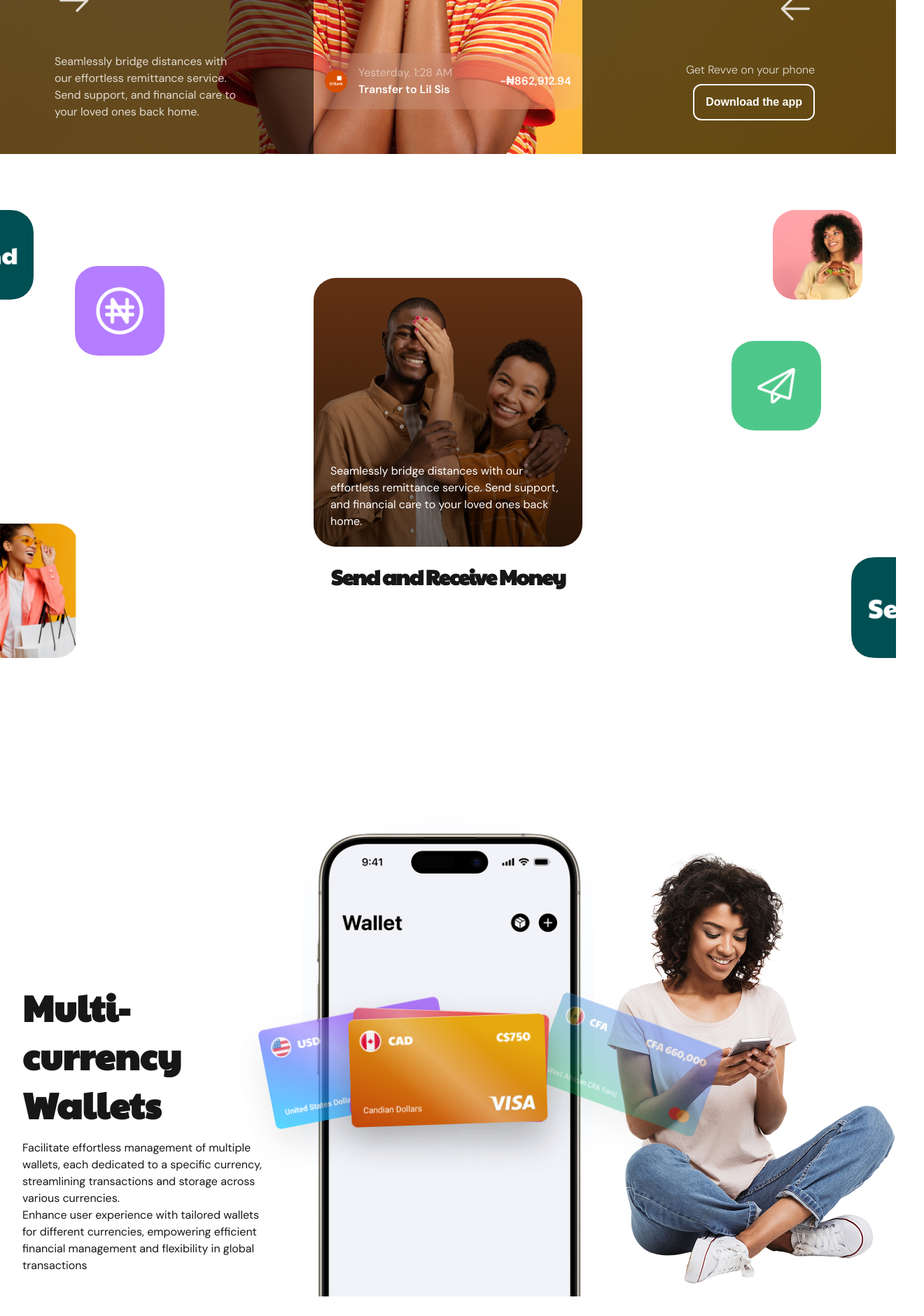
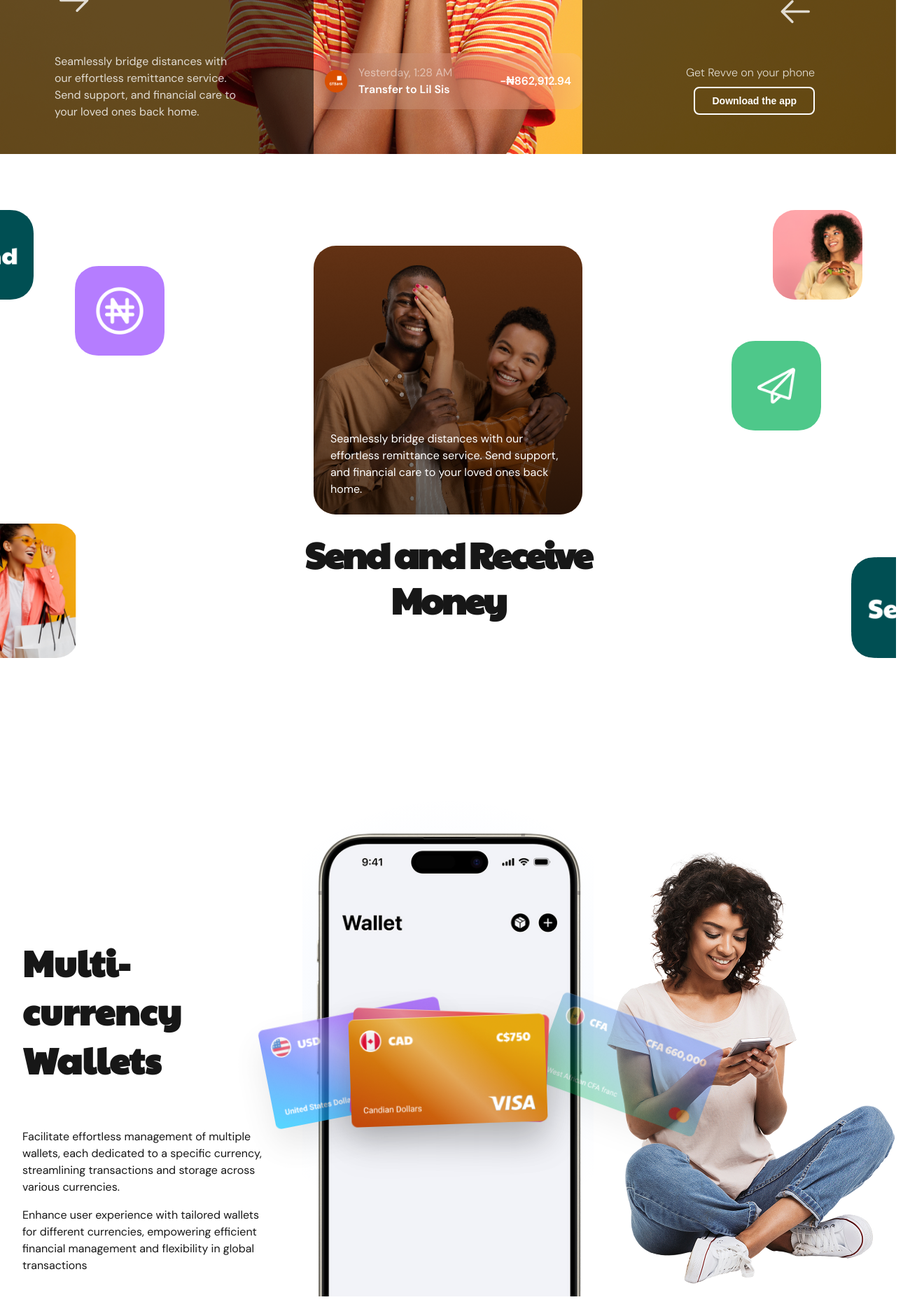
Before and after one commit to Funmi-Amusan/spend-landing-page, a Next.js app: page / in a window 1280 px wide. Shown: the part 580-2460 px from the top of the page at 70% size, 1320 px wide, since content can reach past the window. Built offline with nearby package versions, Linux system fonts and the light colour scheme.

Commit message:
responsiveness fixes

```diff
--- a/components/layout/Footer.tsx
+++ b/components/layout/Footer.tsx
@@ -7,7 +7,7 @@ const Footer = () => {
 
     return (
         <footer className='bg-purple-500 px-4 py-8 sm:px-6 md:px-12 md:py-12'>
-            <div className='max-w-7xl mx-auto'>
+            <div className=' mx-auto'>
                 <div className='flex flex-col md:flex-row justify-between items-center gap-6 md:gap-8'>
 
                     <div className='flex gap-4 sm:gap-6 md:gap-8 order-1 md:order-1'>
--- a/components/layout/Header.tsx
+++ b/components/layout/Header.tsx
@@ -32,11 +32,9 @@ const Header = () => {
     [1.3, 1]
   )
 
-  // fix header blocking hero title
-
   return (
     <motion.header
-      className="fixed top-0 w-full z-50 bg-transparent flex items-center justify-between px-8"
+      className="fixed top-0 w-full z-50 bg-transparent flex items-start md:items-center justify-between px-4 md:px-8"
       style={{
         backdropFilter: backdropBlur,
         backgroundColor: backgroundColor,
@@ -44,12 +42,10 @@ const Header = () => {
       }}
     >
       <motion.div style={{ scale: logoScale }}>
-        <Image src={ImageAssets.Logo} alt="logo" width={120} height={40} className="h-auto w-auto" />
+        <Image src={ImageAssets.Logo} alt="logo" width={120} height={40} className="lg:h-full h-10 w-auto" />
       </motion.div>
 
-      <motion.div style={{ scale: logoScale }}>
-        <Image src={ImageAssets.Control} alt="control" width={40} height={40} className='h-auto w-auto' />
-      </motion.div>
+
     </motion.header>
   )
 }
--- a/components/sections/Contact.tsx
+++ b/components/sections/Contact.tsx
@@ -16,12 +16,12 @@ const Contact = () => {
       }
 
   return (
-    <section className="py-8 px-4 md:px-12 sm:py-12 lg:py-16 min-h-screen w-full bg-purple-500 relative">
-<div className='rounded-2xl p-16 h-full grid grid-cols-1 md:grid-cols-2 bg-purple-300/40 z-20 relative backdrop-blur-2xl shadow-2xl '>
-<div className='text-white flex flex-col justify-between gap-2 max-w-[400px]'>
-    <h3 className='font-black text-lg md:text-2xl text-center md:text-start'>Get in Touch</h3>
+    <section className="py-8 px-4 md:px-12 sm:py-12 lg:py-16 min-h-screen w-full bg-purple-500 relative overflow-x-clip">
+<div className='rounded-2xl p-8 md:p-16 h-full grid grid-cols-1 md:grid-cols-2 bg-purple-300/40 z-20 relative backdrop-blur-2xl shadow-2xl '>
+<div className='text-white flex flex-col justify-between gap-4 max-w-[400px] '>
+    <h2 className='font-black text-lg md:text-2xl text-center md:text-start'>Get in Touch</h2>
     <div className='flex flex-col gap-4'>
-        <p>Do you have any questions or feedback? We&apos;d love to hear from you.</p>
+        <p className='text-center md:text-start'>Do you have any questions or feedback? We&apos;d love to hear from you.</p>
         <p className='inline-flex items-center gap-2'> <FaPhoneAlt /> +1(343)338-5190</p>
         <p className='inline-flex items-center gap-2'> <IoMail /> hello@revveme.com</p>
         <p className='inline-flex items-center gap-2'> <HiLocationMarker /> 2482 Yonge St Toronto ON M4P 2H5</p>
@@ -56,9 +56,9 @@ const Contact = () => {
 </div>
 {/* large icons */}
 
-  <PiChatCircleDotsFill className='text-amber-500 text-[10vw] absolute bottom-1/2 -right-10 z-30' />
-  <IoMail className='text-green-500 text-[15vw] -rotate-30 absolute -bottom-10 -left-20 z-10' />
-  <FaPhoneAlt className='text-amber-500 text-[15vw] absolute bottom-10 right-0 z-10' />
+  <PiChatCircleDotsFill className='hidden md:block text-amber-500 text-[10vw] absolute bottom-1/2 -right-10 z-30' />
+  <IoMail className='hidden md:block text-green-500 text-[15vw] -rotate-30 absolute -bottom-10 -left-20 z-10' />
+  <FaPhoneAlt className='hidden md:block text-amber-500 text-[15vw] absolute bottom-10 right-0 z-10' />
    </section>
   )
 }
--- a/components/sections/Gallery.tsx
+++ b/components/sections/Gallery.tsx
@@ -10,7 +10,7 @@ const Gallery = () => {
         <Image
           src={ImageAssets.HeroImage1}
           alt='Send money to loved ones'
-          className='w-[70vw] sm:w-[50vw] md:w-[40vw] lg:w-[30vw] aspect-square object-cover rounded-3xl md:rounded-4xl relative'
+          className='w-[70vw]  md:w-[30vw] max-w- aspect-square object-cover rounded-3xl md:rounded-4xl relative'
         />
         <div className='absolute inset-0 rounded-3xl md:rounded-4xl flex items-end p-4 md:p-6 bg-gradient-to-t from-black/60 to-transparent'>
           <p className='text-white text-sm md:text-base'>
@@ -18,7 +18,7 @@ const Gallery = () => {
           </p>
         </div>
       </div>
-      <h2 className='text-xl sm:text-2xl md:text-3xl font-black max-w-xs sm:max-w-md text-center tracking-tighter leading-tight px-4 relative z-20'>
+      <h2 className='text-2xl font-black max-w-xs sm:max-w-md text-center tracking-tighter leading-tight px-4 relative z-20'>
         Send and Receive Money
       </h2>
 
--- a/components/sections/Hero.tsx
+++ b/components/sections/Hero.tsx
@@ -6,6 +6,7 @@ import React, { useState, useEffect } from 'react';
 import { GoArrowRight, GoArrowLeft } from "react-icons/go";
 import { motion } from 'framer-motion';
 import { slides } from '@/lib/data';
+import BaseButton from '../ui/BaseButton';
 
 const Hero = () => {
   const [currentSlide, setCurrentSlide] = useState(0);
@@ -51,14 +52,14 @@ const Hero = () => {
         {/* Current Slide */}
         <motion.div
           key={`current-${currentSlide}`}
-          className="absolute inset-0 bg-cover bg-center"
+          className="absolute inset-0 bg-cover bg-center pt-12 lg:pt-0"
           style={{ backgroundImage: `url(${slides[currentSlide].background})` }}
           initial={{ opacity: 0 }}
           animate={{ opacity: 1 }}
           transition={{ duration: 0.8 }}
         >
           <div
-            className="absolute inset-0 z-10 hidden md:block bg-black/60"
+            className="absolute inset-0 z-10 hidden lg:block bg-black/60"
             style={{
               clipPath: 'url(#rounded-cutout)',
               WebkitClipPath: 'url(#rounded-cutout)',
@@ -86,13 +87,13 @@ const Hero = () => {
               variants={contentVariants}
               initial="hidden"
               animate="visible"
-              className='text-3xl md:text-5xl mb-8 md:mb-0'
+              className='text-3xl lg:text-5xl mb-8 lg:mb-0'
             >
             Send. Shop. Spend
             </motion.h1>
 
             {/* mobile view */}
-            <div className='flex flex-col md:hidden w-full h-full  justify-around max-w-sm mx-auto space-y-6'>
+            <div className='flex flex-col lg:hidden w-full h-full  justify-around max-w-sm mx-auto space-y-6'>
 
                 <motion.div
                 variants={itemVariants}
@@ -115,13 +116,13 @@ const Hero = () => {
                 className='bg-white/10 backdrop-blur-md rounded-2xl p-4 mx-4'
               >
                 <div className='flex justify-between items-center mb-3'>
-                  <Image src={ImageAssets.CanadaFlag} alt="Flag" className='w-8 h-8' />
+                  <img src={slides[currentSlide].middleSection.flag.src} alt="Flag" className='w-8 h-8' />
                   <h3 className='text-lg font-bold'>{slides[currentSlide].middleSection.amount}</h3>
                 </div>
 
                 <div className='flex justify-between items-center'>
                   <div className='flex items-center gap-2'>
-                    <img src={ImageAssets.CanadaFlag.src} alt="Flag" className='w-4 h-4' />
+                    <img src={slides[currentSlide].middleSection.transfer.image.src} alt="Flag" className='w-4 h-4' />
                     <div>
                       <p className='text-xs text-white/70'>{slides[currentSlide].middleSection.transfer.time}</p>
                       <p className='text-sm'>{slides[currentSlide].middleSection.transfer.description}</p>
@@ -132,7 +133,7 @@ const Hero = () => {
               </motion.div>
             </div>
             {/* tab and desktop view */}
-            <div className='hidden md:grid grid-cols-3 gap-4 mt-8 grow w-full text-white/80'>
+            <div className='hidden lg:grid grid-cols-3 gap-4 mt-8 grow w-full text-white/80'>
 
               {/* Left Section */}
               <motion.div
@@ -151,8 +152,8 @@ const Hero = () => {
                 variants={itemVariants}
                 className='w-full max-w-sm mx-auto py-8 gap-36 flex flex-col justify-end items-center text-start h-full'
               >
-                <div className='flex w-full justify-between items-center'>
-                  <Image src={ImageAssets.CanadaFlag} alt="Flag" className='w-12 h-12' />
+                <div className={` flex w-full justify-between items-center ${slides[currentSlide].middleSection.reverseOrder ? 'flex-row-reverse' : ''}`}>
+                  <img src={slides[currentSlide].middleSection.flag.src} alt="Flag" className='w-12 h-12' />
                   <h3 className='text-xl text-white font-black font-paytone'>{slides[currentSlide].middleSection.amount}</h3>
                 </div>
 
@@ -180,7 +181,7 @@ const Hero = () => {
                   </div>
                   <div>
                     <p className='mt-12 font-light'>Get Revve on your phone</p>
-                    <button className='mt-2 px-4 py-3 border-white border-2 rounded-xl text-white font-semibold'>Download the app</button>
+                    <BaseButton text="Download the app" variant="transparent" />
                   </div>
                 </div>
               </motion.div>
--- a/components/sections/PayBills.tsx
+++ b/components/sections/PayBills.tsx
@@ -1,6 +1,7 @@
 import { ImageAssets } from '@/assets'
 import React from 'react'
 import Image from 'next/image';
+import BaseButton from '../ui/BaseButton';
 
 const PayBills = () => {
 
@@ -11,15 +12,15 @@ const PayBills = () => {
     className="relative h-screen w-full bg-cover bg-center flex justify-between items-center p-8"
     style={{ backgroundImage: `url(${backgroundImage})` }}
   >
-<div className='text-white max-w-[340px] flex flex-col gap-8'>
+<div className='text-white max-w-[340px] items-center text-center md:text-start md:items-start flex flex-col gap-8'>
     <h2 className='text-2xl font-black '>Pay Bills</h2>
     <p>Say goodbye to long queues and endless processes—our platform offers a seamless solution for paying bills instantly without any hiccups.</p>
     <div>
     <p>Get Revve on your phone</p>
-    <button className='bg-white text-black px-6 font-medium text-sm py-2 rounded-lg'>Coming Soon</button>
+    <BaseButton text="Coming Soon" variant="white" />
     </div>
 </div>
-<div className='max-w-[340px] w-full'>
+<div className='max-w-[340px] w-full hidden md:flex'>
     <Image src={ImageAssets.Calendar} alt={'Calendar'} className='w-full aspect-square' />
 </div>
    </section>
--- a/components/sections/ShopOnline.tsx
+++ b/components/sections/ShopOnline.tsx
@@ -1,23 +1,26 @@
 import React from 'react'
 import Image from 'next/image'
 import { ImageAssets } from '@/assets'
+import BaseButton from '../ui/BaseButton'
 
 const ShopOnline = () => {
   return (
-     <section className='grid grid-cols-1 md:grid-cols-3 gap-4 mt-8 grow w-full min-h-screen'>
-   <div className='flex flex-col justify-end h-full items-center p-8'>
+     <section className='grid grid-cols-1 md:grid-cols-3 gap-4 mt-8 grow w-full h-gull md:min-h-screen'>
+   <div className='flex flex-col gap-12 justify-end h-full items-center md:items-start text-center md:text-start max-w-md p-8'>
      <h2 className='text-2xl font-black'>Shop Online</h2>
-     <p>Experience the world at your fingertips with our seamless online shopping platform.
-<br />
-From the latest fashion trends to must-have gadgets, shop the world&apos;s best brands and products from the comfort of your own home.</p>
+     <div className='flex flex-col gap-4'>
+      <p>Experience the world at your fingertips with our seamless online shopping platform. </p>
+      <p>From the latest fashion trends to must-have gadgets, shop the world&apos;s best brands and products from the comfort of your own home.</p>
+     </div>
+     <div>
 <p>Get Revve on your phone</p>
-<button>Download the App</button>
+<BaseButton text="Download the App" variant="black" />
+</div>
  </div>
-   <div className='flex flex-col justify-end h-full items-center '>
+   <div className='hidden md:flex flex-col justify-end h-full items-center '>
        <Image src={ImageAssets.ShoppingPhone} alt={'Shopping Mobile Mockup'} className='' />
-
    </div>
-   <div className='flex flex-col justify-end h-full items-center'>
+   <div className='hidden md:flex flex-col justify-end h-full items-center'>
      <Image src={ImageAssets.ShoppingImage1} alt={'Shopping Image 1'} />
      <Image src={ImageAssets.ShoppingImage1} alt={'Shopping Image 1'} />
      <Image src={ImageAssets.ShoppingImage1} alt={'Shopping Image 1'} />
--- a/components/sections/Wallets.tsx
+++ b/components/sections/Wallets.tsx
@@ -85,7 +85,7 @@ const Wallets = () => {
       ref={containerRef}
       className='grid grid-cols-1 md:grid-cols-3 gap-4 mt-8 grow w-full min-h-screen relative overflow-hidden'
     >
-      <div className='flex flex-col justify-end h-full items-center p-8'>
+      <div className='flex flex-col gap-12 justify-end h-full max-w-md items-center text-center md:text-start p-8'>
         <motion.h2
           style={{
             y: useSpring(titleY, springConfig),
@@ -95,6 +95,8 @@ const Wallets = () => {
         >
           Multi-currency Wallets
         </motion.h2>
+        <div className='flex flex-col gap-4'>
+
         <motion.p
           style={{
             y: useSpring(textY, springConfig),
@@ -102,9 +104,17 @@ const Wallets = () => {
           }}
         >
           Facilitate effortless management of multiple wallets, each dedicated to a specific currency, streamlining transactions and storage across various currencies.
-          <br />
+         </motion.p>
+
+        <motion.p
+          style={{
+            y: useSpring(textY, springConfig),
+            opacity: useSpring(textOpacity, springConfig)
+          }}
+        >
           Enhance user experience with tailored wallets for different currencies, empowering efficient financial management and flexibility in global transactions
         </motion.p>
+        </div>
       </div>
 
       <div className='flex flex-col justify-end h-full items-center relative'>
--- /dev/null
+++ b/components/ui/BaseButton.tsx
@@ -0,0 +1,43 @@
+import React from 'react';
+import clsx from 'clsx';
+
+interface BaseButtonProps {
+  text: string;
+  variant?: 'black' | 'white' | 'transparent';
+  onClick?: () => void;
+  type?: 'button' | 'submit' | 'reset';
+  disabled?: boolean;
+  className?: string;
+}
+
+const BaseButton: React.FC<BaseButtonProps> = ({
+  text,
+  variant = 'black',
+  onClick,
+  type = 'button',
+  disabled = false,
+  className = '',
+}) => {
+  const baseStyles =
+    'px-6 py-2 my-2 rounded-lg text-sm font-semibold w-fit focus:outline-none focus-visible:ring-2 focus-visible:ring-offset-2 transition-colors duration-200 hover:scale-105';
+
+  const variants: Record<string, string> = {
+    black: 'bg-black text-white hover:bg-black/80 focus-visible:ring-black',
+    white: 'bg-white text-black hover:bg-gray-100 focus-visible:ring-black',
+    transparent: 'bg-transparent text-white border-2 border-white hover:bg-white hover:text-black focus-visible:ring-white',
+  };
+
+  return (
+    <button
+      type={type}
+      onClick={onClick}
+      disabled={disabled}
+      className={clsx(baseStyles, variants[variant], className)}
+      aria-disabled={disabled}
+    >
+      {text}
+    </button>
+  );
+};
+
+export default BaseButton;
--- a/package.json
+++ b/package.json
@@ -9,6 +9,7 @@
     "lint": "next lint"
   },
   "dependencies": {
+    "clsx": "^2.1.1",
     "framer-motion": "^12.18.1",
     "next": "15.3.3",
     "react": "^19.0.0",
```
Also changed, not shown: 1 other file (tests, documents, lock files or other folders).
